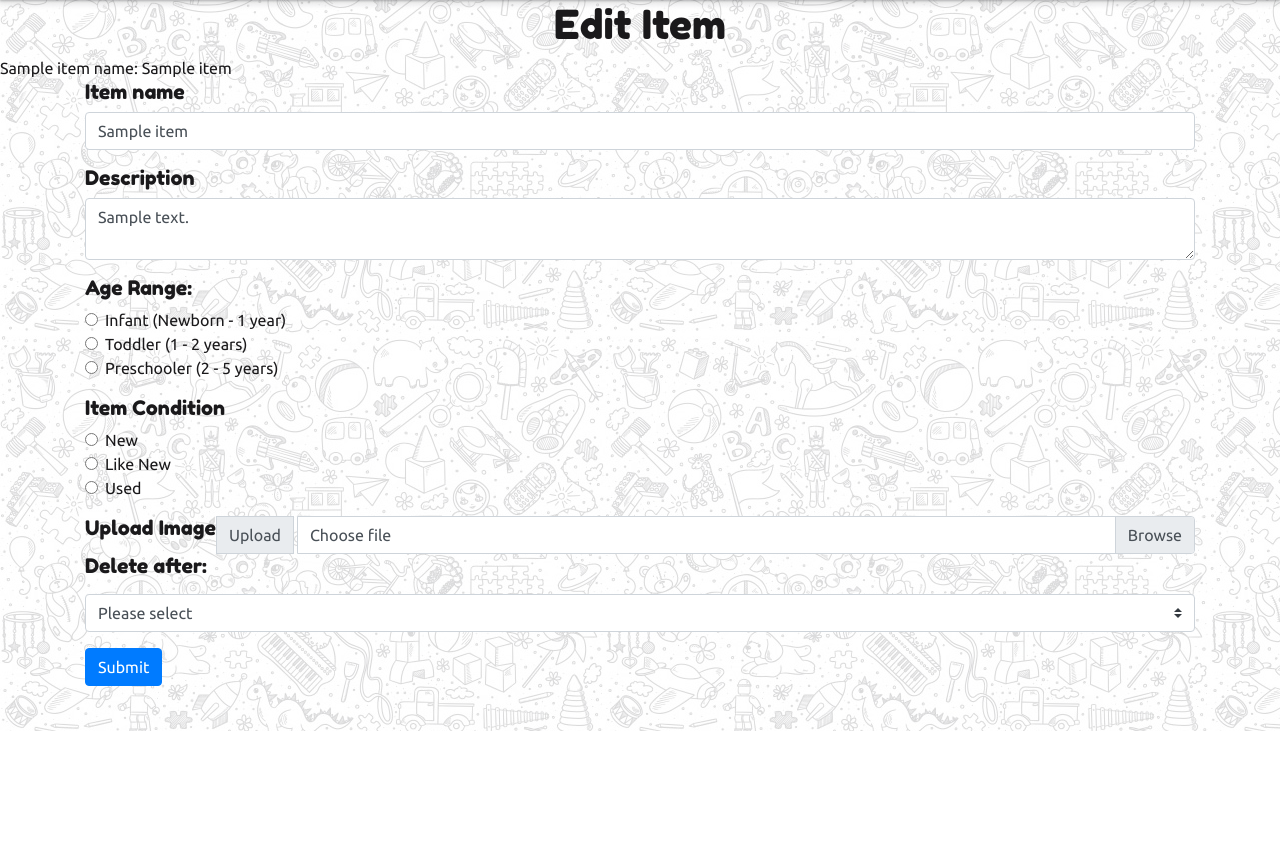
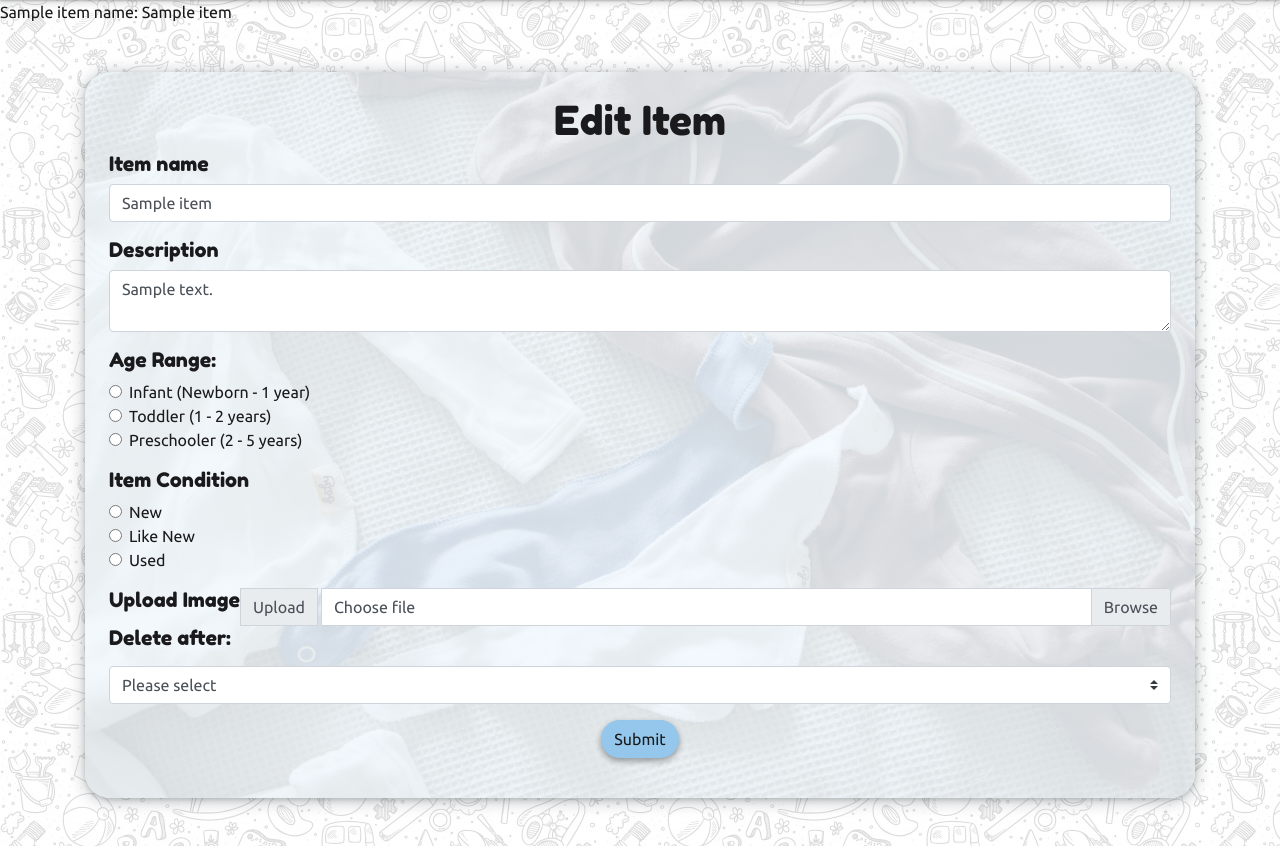
Before and after one commit to 4forces/CI-MS3-project3, a Flask app: template templates/edit_item.template.html in a window 1280 px wide. Shown: the part 69-915 px from the top of the page. Before the commit the page ends 800 px from the top, so only its background shows below. Run offline with Flask 2, Linux system fonts and the light colour scheme; the template is opened without the code that fills it: most values are stand-ins (such as "Sample title", 1, 10 or a date in 2020); some libraries are stand-ins or nearby versions.

Commit message:
Done edit_item.html page layout

```diff
--- a/static/main.css
+++ b/static/main.css
@@ -6,7 +6,7 @@ body {
   background: linear-gradient(rgba(255, 255, 255, 0.75), rgba(255, 255, 255, 0.75)), url("/static/img/bg-body.jpg");
 }
 
-.frame, #post-form {
+.frame, #post-form, #edit-form {
     box-shadow: rgba(14, 30, 37, 0.12) 0px 2px 4px 0px, rgba(14, 30, 37, 0.32) 0px 2px 16px 0px;
     background-color: rgba(244,250,255,0.7);
     padding: 1.5rem;
@@ -191,3 +191,9 @@ a:link, a:visited, a:hover, a:active {
     background-position: center;
     background-size: cover;
 }
+
+#edit-form {
+    background: linear-gradient(rgba(244,250,255, 0.85), rgba(244,250,255, 0.85)), url("/static/img/edit.jpg");
+    background-position: center;
+    background-size: cover;
+}
--- a/templates/edit_item.template.html
+++ b/templates/edit_item.template.html
@@ -6,17 +6,20 @@ Edit Item
 
 {% block content %}
 
-<div class="row justify-content-center">
+{{item}}
+name: {{item.name}}
+<div class="container">
+    <div class="my-5" id="edit-form">
+        <div class='row text-center'>
+            <div class="col">
                 <h1>Edit Item</h1>
             </div>
+        </div>
 
-{{item}}
-name: {{item.name}}
 
-<div class="container">
-
+        <div class='row'>
+            <div class="col">
                 <form method="POST">
-
                         <div class="form-group">
                             <h5><label class="form-check-label">Item name </label></h5>
                             <input class="form-control" type="text" name="item_name" value="{{item.name}}">
@@ -80,12 +83,13 @@ name: {{item.name}}
                             </select>
                         </div>
 
-            <div class="form-group">
-                <input type="submit" value="Submit" class="btn btn-primary"/>
+                        <div class="form-group text-center">
+                            <input type="submit" value="Submit" class="btn bt"/>
                         </div>
-
                 </form>
-
+            </div>
+        </div>
+    </div>
 </div>
 
 {% endblock %}
```
Also changed, not shown: static/img/edit.jpg (added). Lines whose indentation alone changed are shown as unchanged.
